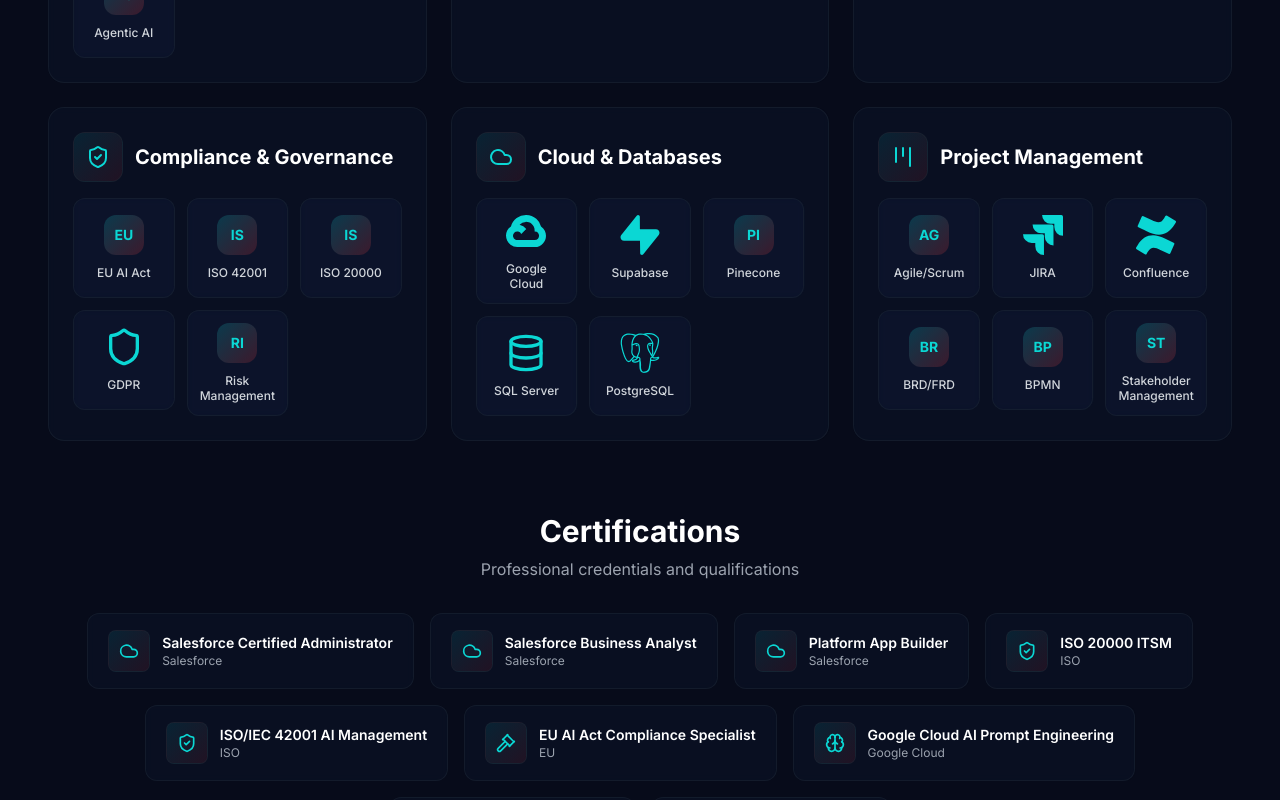
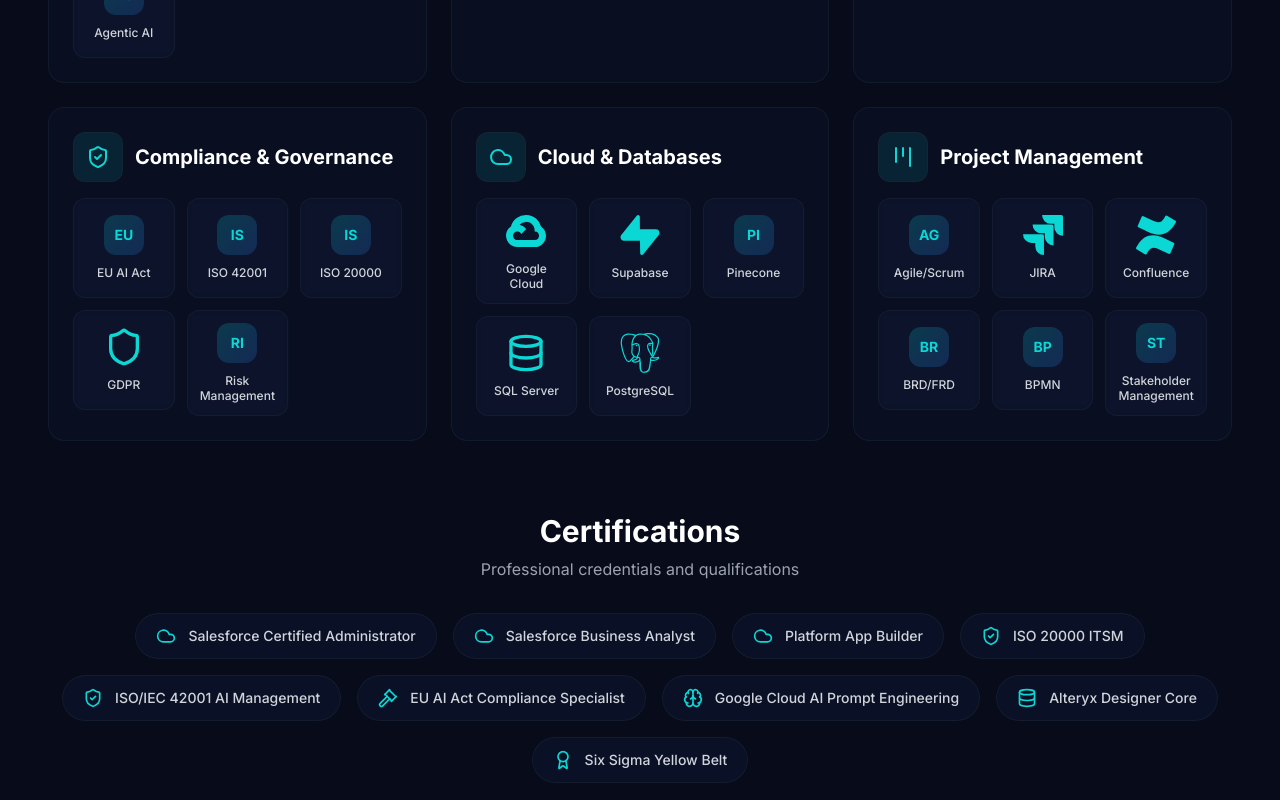
Before and after one commit to cleptoio/Mayank-Portfolio, a Next.js app: page / in a window 1280 px wide. Shown: the part 4660-5460 px from the top of the page. Built offline with nearby package versions, Linux system fonts and the light colour scheme.

Commit message:
Refactor SkillsGrid to use blue gradients instead of red
Updated gradient backgrounds and removed red color from various elements in SkillsGrid.

```diff
--- a/components/SkillsGrid.tsx
+++ b/components/SkillsGrid.tsx
@@ -45,8 +45,6 @@ const techIconMap: Record<string, any> = {
     "Zapier": SiZapier,
     "Make.com": SiMake,
     "GDPR": Shield,
-    // Power BI uses BarChart3, GDPR uses Shield icon
-    // Vector Databases, RAG, Pinecone, Agentic AI use fallback gradient badges
 };
 
 export function SkillsGrid() {
@@ -68,11 +66,11 @@ export function SkillsGrid() {
                     className="group"
                 >
                     <div className="relative h-full bg-clepto-navy/40 border border-gray-800/50 rounded-2xl p-6 backdrop-blur-sm hover:border-clepto-cyan/30 transition-all duration-300">
-                        {/* Gradient Background on Hover */}
-                        <div className="absolute inset-0 bg-gradient-to-br from-clepto-cyan/5 to-clepto-red/5 rounded-2xl opacity-0 group-hover:opacity-100 transition-opacity duration-500" />
+                        {/* Gradient Background on Hover - NO RED */}
+                        <div className="absolute inset-0 bg-gradient-to-br from-clepto-cyan/5 to-blue-500/5 rounded-2xl opacity-0 group-hover:opacity-100 transition-opacity duration-500" />
 
-                        {/* Glow Effect */}
-                        <div className="absolute -inset-px bg-gradient-to-r from-clepto-cyan/20 to-clepto-red/20 rounded-2xl opacity-0 group-hover:opacity-100 blur-xl transition-opacity duration-500 -z-10" />
+                        {/* Glow Effect - NO RED */}
+                        <div className="absolute -inset-px bg-gradient-to-r from-clepto-cyan/20 to-blue-500/20 rounded-2xl opacity-0 group-hover:opacity-100 blur-xl transition-opacity duration-500 -z-10" />
 
                         {/* Content */}
                         <div className="relative space-y-4">
@@ -82,7 +80,7 @@ export function SkillsGrid() {
                                     <motion.div
                                         whileHover={{ rotate: 360 }}
                                         transition={{ duration: 0.6 }}
-                                        className="p-3 rounded-xl bg-gradient-to-br from-clepto-cyan/10 to-clepto-red/10 border border-gray-800/50 group-hover:border-clepto-cyan/30 transition-all"
+                                        className="p-3 rounded-xl bg-clepto-cyan/10 border border-gray-800/50 group-hover:border-clepto-cyan/30 transition-all"
                                     >
                                         {(() => {
                                             const Icon = categoryIconMap[data.icon];
@@ -118,7 +116,8 @@ export function SkillsGrid() {
                                                         <TechIcon className="w-10 h-10 text-clepto-cyan" />
                                                     </motion.div>
                                                 ) : (
-                                                    <div className="w-10 h-10 rounded-xl bg-gradient-to-br from-clepto-cyan/20 to-clepto-red/20 flex items-center justify-center">
+                                                    /* NO RED - cyan/blue gradient */
+                                                    <div className="w-10 h-10 rounded-xl bg-gradient-to-br from-clepto-cyan/20 to-blue-500/20 flex items-center justify-center">
                                                         <span className="text-sm font-bold text-clepto-cyan">
                                                             {skill.substring(0, 2).toUpperCase()}
                                                         </span>
@@ -161,24 +160,10 @@ export function SkillsGrid() {
                                 viewport={{ once: true }}
                                 transition={{ delay: index * 0.1, duration: 0.4 }}
                                 whileHover={{ y: -4, scale: 1.05 }}
-                                className="group"
+                                className="flex items-center gap-3 px-5 py-3 rounded-full bg-clepto-navy/60 border border-gray-800/50 hover:border-clepto-cyan/30 backdrop-blur-sm transition-all"
                             >
-                                <div className="relative flex items-center gap-3 px-5 py-4 rounded-xl bg-clepto-navy/40 border border-gray-800/50 hover:border-clepto-cyan/30 transition-all duration-300 backdrop-blur-sm">
-                                    {/* Glow Effect */}
-                                    <div className="absolute -inset-px bg-gradient-to-r from-clepto-cyan/20 to-clepto-red/20 rounded-xl opacity-0 group-hover:opacity-100 blur-lg transition-opacity duration-500 -z-10" />
-
-                                    <motion.div
-                                        whileHover={{ rotate: 360 }}
-                                        transition={{ duration: 0.6 }}
-                                        className="p-2.5 rounded-lg bg-gradient-to-br from-clepto-cyan/10 to-clepto-red/10 border border-gray-800/50 group-hover:border-clepto-cyan/30 transition-all"
-                                    >
-                                        <Icon className="h-5 w-5 text-clepto-cyan" />
-                                    </motion.div>
-                                    <div>
-                                        <p className="font-semibold text-sm text-white group-hover:text-clepto-cyan transition-colors">{cert.name}</p>
-                                        <p className="text-xs text-gray-400">{cert.issuer}</p>
-                                    </div>
-                                </div>
+                                <Icon className="w-5 h-5 text-clepto-cyan" />
+                                <span className="text-sm font-medium text-gray-300">{cert.name}</span>
                             </motion.div>
                         );
                     })}
```
